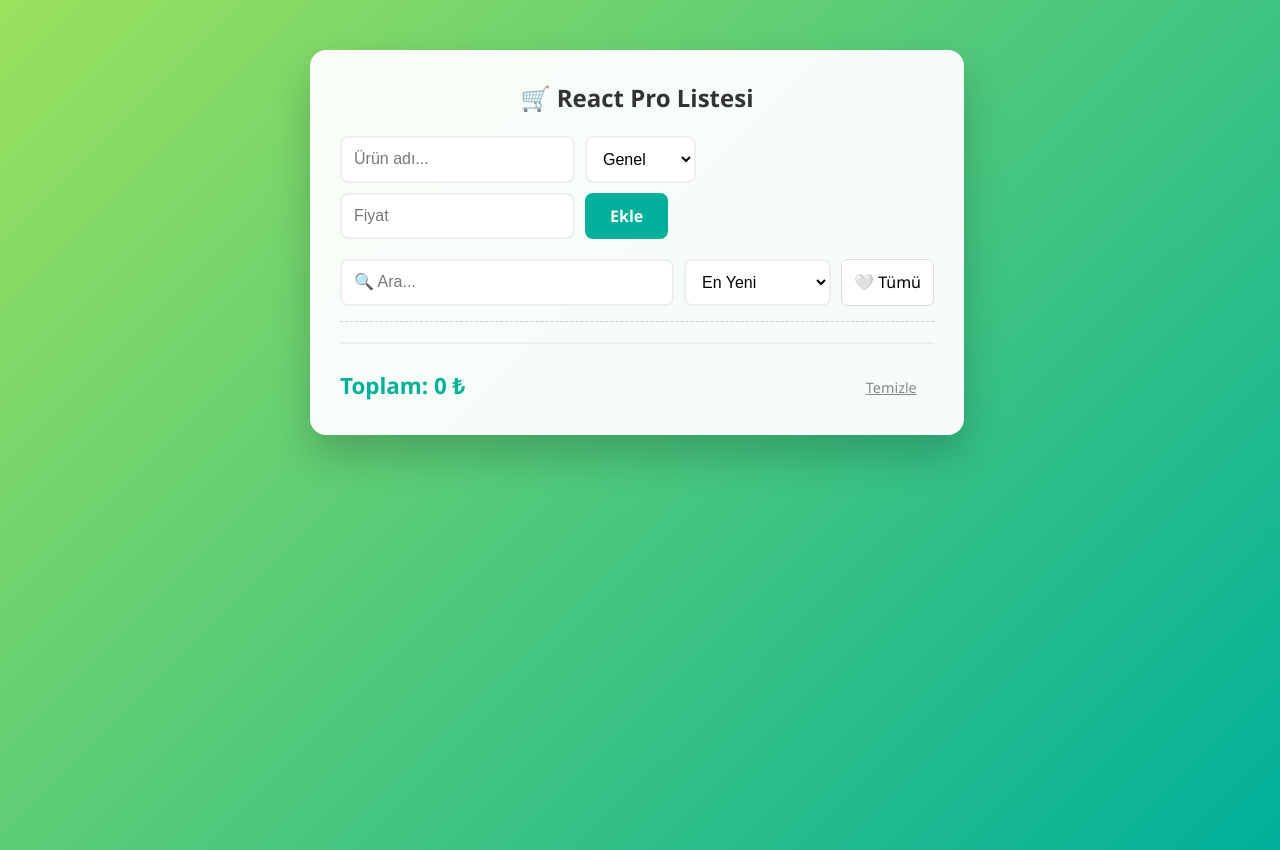
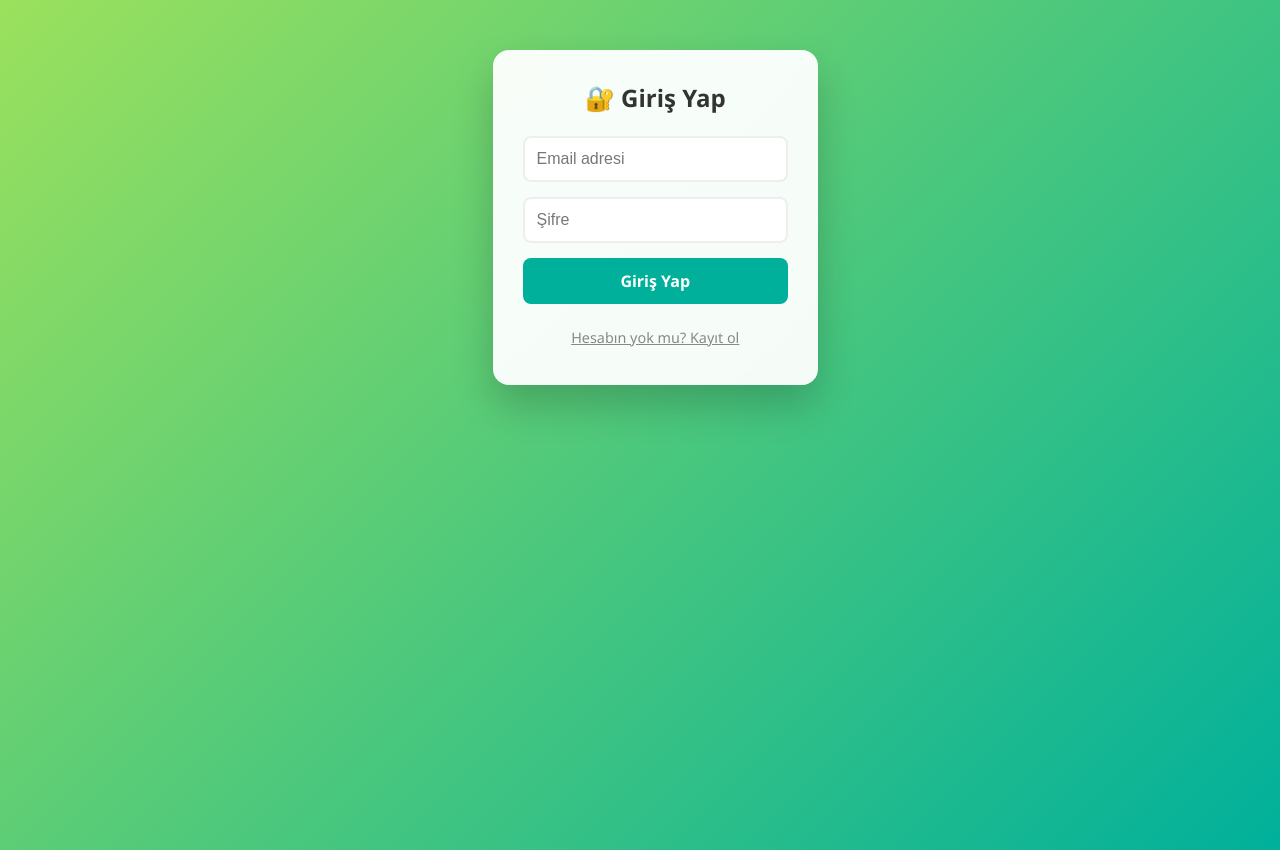
Before and after one commit to MustafaGul1/shopping-app, a React (Vite) app in the folder shopping-list-react/: page / in a window 1280 px wide. Built offline with nearby package versions, Linux system fonts and the light colour scheme.

Commit message:
Refactor App component for authentication and API integration

```diff
--- a/shopping-list-react/src/App.jsx
+++ b/shopping-list-react/src/App.jsx
@@ -2,79 +2,164 @@ import { useState, useEffect } from 'react';
 import './App.css';
 
 function App() {
-  // --- STATE YÖNETİMİ ---
-  const [items, setItems] = useState(() => {
-    const saved = localStorage.getItem("react-items");
-    return saved ? JSON.parse(saved) : [];
-  });
+  // --- AUTH (KULLANICI) STATE'LERİ ---
+  const [token, setToken] = useState(localStorage.getItem('token') || null);
+  const [isLoginMode, setIsLoginMode] = useState(true);
+  const [authForm, setAuthForm] = useState({ name: '', email: '', password: '' });
 
+  // --- ÜRÜN STATE'LERİ ---
+  const [items, setItems] = useState([]);
   const [name, setName] = useState("");
   const [price, setPrice] = useState("");
   const [category, setCategory] = useState("Genel");
-
-  // Filtreler
   const [searchTerm, setSearchTerm] = useState("");
   const [sortType, setSortType] = useState("date-desc");
   const [showFavoritesOnly, setShowFavoritesOnly] = useState(false);
 
-  // Öneri Listesi
+  // 🔴 RENDER BACKEND LİNKİMİZ
+  const API_URL = "https://shopping-backend-x3jp.onrender.com/api";
+
   const commonProducts = [
     "Süt", "Ekmek", "Yumurta", "Peynir", "Yoğurt", "Domates",
     "Salatalık", "Elma", "Muz", "Çay", "Kahve", "Şeker",
     "Tuz", "Deterjan", "Şampuan", "Diş Macunu", "Peçete"
   ];
 
-  // Her değişimde kaydet
+  // ==========================================
+  // 1. GİRİŞ VE KAYIT İŞLEMLERİ (AUTH)
+  // ==========================================
+  const handleAuth = async (e) => {
+    e.preventDefault();
+    const endpoint = isLoginMode ? '/auth/login' : '/auth/register';
+
+    try {
+      const res = await fetch(`${API_URL}${endpoint}`, {
+        method: 'POST',
+        headers: { 'Content-Type': 'application/json' },
+        body: JSON.stringify(authForm)
+      });
+      const data = await res.json();
+
+      if (res.ok) {
+        if (isLoginMode) {
+          setToken(data.token);
+          localStorage.setItem('token', data.token);
+          setAuthForm({ name: '', email: '', password: '' }); // Formu temizle
+        } else {
+          alert("Kayıt başarılı! Şimdi giriş yapabilirsiniz.");
+          setIsLoginMode(true);
+        }
+      } else {
+        alert("Hata: " + data.error);
+      }
+    } catch (err) {
+      alert("Sunucuya bağlanılamadı!");
+    }
+  };
+
+  const handleLogout = () => {
+    setToken(null);
+    localStorage.removeItem('token');
+    setItems([]);
+  };
+
+  // ==========================================
+  // 2. VERİTABANINDAN (MONGODB) VERİ ÇEKME
+  // ==========================================
+  const fetchItems = async () => {
+    if (!token) return;
+    try {
+      const res = await fetch(`${API_URL}/items`, {
+        headers: { 'Authorization': `Bearer ${token}` }
+      });
+      if (res.ok) {
+        const data = await res.json();
+        setItems(data);
+      } else if (res.status === 401) {
+        handleLogout(); // Biletin süresi dolmuşsa çıkış yap
+      }
+    } catch (err) {
+      console.error("Veri çekme hatası:", err);
+    }
+  };
+
+  // Token değiştiğinde (giriş yapıldığında) verileri çek
   useEffect(() => {
-    localStorage.setItem("react-items", JSON.stringify(items));
-  }, [items]);
+    fetchItems();
+  }, [token]);
 
-  // --- 1. AKILLI EKLEME (FİYAT GEÇMİŞİ ANALİZİ) ---
-  const handleAdd = (e) => {
+  // ==========================================
+  // 3. VERİTABANINA ÜRÜN EKLEME
+  // ==========================================
+  const handleAdd = async (e) => {
     e.preventDefault();
     if (!name.trim() || price <= 0) return;
 
-    // Önceki aynı isimli ürünü bul
-    const previousItem = items.find(i => i.name.toLowerCase() === name.trim().toLowerCase());
+    try {
+      const res = await fetch(`${API_URL}/items`, {
+        method: 'POST',
+        headers: {
+          'Content-Type': 'application/json',
+          'Authorization': `Bearer ${token}`
+        },
+        body: JSON.stringify({ name: name.trim(), price: parseFloat(price), category, quantity: 1 })
+      });
 
-    let priceTrend = null; // 'up', 'down', 'same'
-
-    if (previousItem) {
-      if (parseFloat(price) > previousItem.price) priceTrend = "up";
-      else if (parseFloat(price) < previousItem.price) priceTrend = "down";
-      else priceTrend = "same";
+      if (res.ok) {
+        const newItem = await res.json();
+        setItems([newItem, ...items]); // Yeni ürünü listeye ekle
+        setName("");
+        setPrice("");
+      }
+    } catch (err) {
+      console.error("Ekleme hatası:", err);
     }
-
-    const newItem = {
-      id: Date.now(),
-      name: name.trim(),
-      price: parseFloat(price),
-      category,
-      isFavorite: false, // Favori özelliği
-      trend: priceTrend // Fiyat trendi
-    };
-
-    setItems([newItem, ...items]);
-    setName("");
-    setPrice("");
   };
 
-  const handleDelete = (id) => {
-    setItems(items.filter(item => item.id !== id));
+  // ==========================================
+  // 4. VERİTABANINDAN ÜRÜN SİLME
+  // ==========================================
+  const handleDelete = async (id) => {
+    try {
+      const res = await fetch(`${API_URL}/items/${id}`, {
+        method: 'DELETE',
+        headers: { 'Authorization': `Bearer ${token}` }
+      });
+
+      if (res.ok) {
+        setItems(items.filter(item => item._id !== id));
+      }
+    } catch (err) {
+      console.error("Silme hatası:", err);
+    }
   };
 
-  // --- 2. FAVORİ TOGGLE ---
-  const toggleFavorite = (id) => {
-    setItems(items.map(item =>
-      item.id === id ? { ...item, isFavorite: !item.isFavorite } : item
-    ));
+  // ==========================================
+  // 5. FAVORİ GÜNCELLEME (PUT)
+  // ==========================================
+  const toggleFavorite = async (item) => {
+    try {
+      const res = await fetch(`${API_URL}/items/${item._id}`, {
+        method: 'PUT',
+        headers: {
+          'Content-Type': 'application/json',
+          'Authorization': `Bearer ${token}`
+        },
+        body: JSON.stringify({ isFavorite: !item.isFavorite })
+      });
+
+      if (res.ok) {
+        const updated = await res.json();
+        setItems(items.map(i => i._id === updated._id ? updated : i));
+      }
+    } catch (err) {
+      console.error("Güncelleme hatası:", err);
+    }
   };
 
-  const handleClear = () => {
-    if (confirm("Tüm liste silinecek?")) setItems([]);
-  };
-
-  // --- 3. LİSTELEME VE SIRALAMA MANTIĞI ---
+  // ==========================================
+  // 6. FİLTRELEME VE HESAPLAMALAR
+  // ==========================================
   const filteredItems = items
     .filter(item => {
       const matchesSearch = item.name.toLowerCase().includes(searchTerm.toLowerCase());
@@ -85,10 +170,9 @@ function App() {
       if (sortType === 'price-asc') return a.price - b.price;
       if (sortType === 'price-desc') return b.price - a.price;
       if (sortType === 'alpha-asc') return a.name.localeCompare(b.name);
-      return b.id - a.id; // date-desc (Varsayılan)
+      return new Date(b.createdAt) - new Date(a.createdAt); // date-desc (Varsayılan)
     });
 
-  // --- 4. KATEGORİ BAZLI TOPLAM (RAPORLAMA) ---
   const categoryTotals = items.reduce((acc, item) => {
     acc[item.category] = (acc[item.category] || 0) + item.price;
     return acc;
@@ -96,22 +180,55 @@ function App() {
 
   const grandTotal = items.reduce((sum, item) => sum + item.price, 0);
 
-  // --- GÖRÜNÜM ---
+  // ==========================================
+  // GÖRÜNÜM (UI) KISMI
+  // ==========================================
+
+  // EĞER GİRİŞ YAPILMAMIŞSA (AUTH EKRANI)
+  if (!token) {
+    return (
+      <div className="container">
+        <header>
+          <h2>{isLoginMode ? "🔐 Giriş Yap" : "📝 Kayıt Ol"}</h2>
+        </header>
+        <form onSubmit={handleAuth} style={{display: 'flex', flexDirection: 'column', gap: '15px'}}>
+          {!isLoginMode && (
+            <input
+              type="text" placeholder="İsim" required
+              value={authForm.name} onChange={e => setAuthForm({...authForm, name: e.target.value})}
+            />
+          )}
+          <input
+            type="email" placeholder="Email adresi" required
+            value={authForm.email} onChange={e => setAuthForm({...authForm, email: e.target.value})}
+          />
+          <input
+            type="password" placeholder="Şifre" required
+            value={authForm.password} onChange={e => setAuthForm({...authForm, password: e.target.value})}
+          />
+          <button type="submit" id="addBtn">{isLoginMode ? "Giriş Yap" : "Kayıt Ol"}</button>
+        </form>
+        <div style={{textAlign: 'center', marginTop: '15px'}}>
+          <button className="clear-btn-text" onClick={() => setIsLoginMode(!isLoginMode)}>
+            {isLoginMode ? "Hesabın yok mu? Kayıt ol" : "Zaten hesabın var mı? Giriş yap"}
+          </button>
+        </div>
+      </div>
+    );
+  }
+
+  // EĞER GİRİŞ YAPILMIŞSA (ANA UYGULAMA EKRANI)
   return (
     <div className="container">
       <header>
         <h2>🛒 React Pro Listesi</h2>
+        <button className="clear-btn-text" onClick={handleLogout} title="Çıkış Yap">🚪 Çıkış</button>
       </header>
 
-      {/* Form */}
       <form onSubmit={handleAdd} className="input-group">
         <input
-          type="text"
-          list="productSuggestions"
-          placeholder="Ürün adı..."
-          value={name}
-          onChange={e => setName(e.target.value)}
-          required
+          type="text" list="productSuggestions" placeholder="Ürün adı..." required
+          value={name} onChange={e => setName(e.target.value)}
         />
         <datalist id="productSuggestions">
           {commonProducts.map((p, i) => <option key={i} value={p} />)}
@@ -126,22 +243,16 @@ function App() {
         </select>
 
         <input
-          type="number"
-          placeholder="Fiyat"
-          value={price}
-          onChange={e => setPrice(e.target.value)}
-          required
+          type="number" placeholder="Fiyat" required
+          value={price} onChange={e => setPrice(e.target.value)}
         />
         <button id="addBtn">Ekle</button>
       </form>
 
-      {/* Araç Çubuğu (Filtreler) */}
       <div className="toolbar">
         <input
-          type="text"
-          placeholder="🔍 Ara..."
-          value={searchTerm}
-          onChange={e => setSearchTerm(e.target.value)}
+          type="text" placeholder="🔍 Ara..."
+          value={searchTerm} onChange={e => setSearchTerm(e.target.value)}
         />
         <select value={sortType} onChange={e => setSortType(e.target.value)}>
           <option value="date-desc">En Yeni</option>
@@ -152,20 +263,15 @@ function App() {
         <button
           className={`fav-filter-btn ${showFavoritesOnly ? 'active' : ''}`}
           onClick={() => setShowFavoritesOnly(!showFavoritesOnly)}
-          title="Sadece Favoriler"
         >
           {showFavoritesOnly ? "❤️ Favoriler" : "🤍 Tümü"}
         </button>
       </div>
 
-      {/* Liste */}
       <ul>
         {filteredItems.map(item => (
-          <li key={item.id} className={item.isFavorite ? "fav-item" : ""}>
+          <li key={item._id} className={item.isFavorite ? "fav-item" : ""}>
             <div className="item-info">
-              {item.trend === 'up' && <span className="trend-up">⬆️</span>}
-              {item.trend === 'down' && <span className="trend-down">⬇️</span>}
-
               <span className="category-badge">{item.category}</span>
               <span className="item-name">{item.name}</span>
             </div>
@@ -173,43 +279,18 @@ function App() {
             <div className="actions">
               <span className="price-tag">{item.price} ₺</span>
 
-             {/* --- YENİ & DÜZELTİLMİŞ KALP BUTONU --- */}
-              <button
-                className="action-btn fav-btn"
-                onClick={() => toggleFavorite(item.id)}
-                title={item.isFavorite ? "Favorilerden Çıkar" : "Favorilere Ekle"}
-              >
-                {/* Mantık şu:
-                    - Favoriyse: İçi kırmızı (#ff4757), Çizgisi kırmızı.
-                    - Değilse: İçi boş (none), Çizgisi gri (#999).
-                */}
-                <svg
-                  viewBox="0 0 24 24"
-                  fill={item.isFavorite ? "#ff4757" : "none"}
-                  stroke={item.isFavorite ? "#ff4757" : "#999"}
-                  strokeWidth="2"
-                  strokeLinecap="round"
-                  strokeLinejoin="round"
-                >
+              <button className="action-btn fav-btn" onClick={() => toggleFavorite(item)}>
+                <svg viewBox="0 0 24 24" fill={item.isFavorite ? "#ff4757" : "none"} stroke={item.isFavorite ? "#ff4757" : "#999"} strokeWidth="2" strokeLinecap="round" strokeLinejoin="round">
                   <path d="M20.84 4.61a5.5 5.5 0 0 0-7.78 0L12 5.67l-1.06-1.06a5.5 5.5 0 0 0-7.78 7.78l1.06 1.06L12 21.23l7.78-7.78 1.06-1.06a5.5 5.5 0 0 0 0-7.78z"></path>
                 </svg>
               </button>
 
-              {/* --- YENİ "UÇAN KAPAKLI" ÇÖP KUTUSU --- */}
-              <button className="bin-button" onClick={() => handleDelete(item.id)}>
-                <svg
-                  className="bin-top"
-                  viewBox="0 0 39 5"
-                  xmlns="http://www.w3.org/2000/svg"
-                >
+              <button className="bin-button" onClick={() => handleDelete(item._id)}>
+                <svg className="bin-top" viewBox="0 0 39 5" xmlns="http://www.w3.org/2000/svg">
                   <line y1="5" x2="39" y2="5" stroke="white" strokeWidth="4"></line>
                   <line x1="12" y1="1.5" x2="26" y2="1.5" stroke="white" strokeWidth="3"></line>
                 </svg>
-                <svg
-                  className="bin-bottom"
-                  viewBox="0 0 33 39"
-                  xmlns="http://www.w3.org/2000/svg"
-                >
+                <svg className="bin-bottom" viewBox="0 0 33 39" xmlns="http://www.w3.org/2000/svg">
                   <mask id="path-1-inside-1_8_19">
                     <path d="M0 0H33V35C33 37.2091 31.2091 39 29 39H4C1.79086 39 0 37.2091 0 35V0Z"></path>
                   </mask>
@@ -218,13 +299,11 @@ function App() {
                   <path d="M21 6V29" stroke="white" strokeWidth="4"></path>
                 </svg>
               </button>
-
             </div>
           </li>
         ))}
       </ul>
 
-      {/* İstatistik ve Toplam */}
       <div className="stats-section">
         <div className="category-breakdown">
           {Object.entries(categoryTotals).map(([cat, total]) => (
@@ -235,7 +314,6 @@ function App() {
         </div>
         <div className="grand-total">
           Toplam: {grandTotal} ₺
-          <button onClick={handleClear} className="clear-btn-text">Temizle</button>
         </div>
       </div>
     </div>
```
